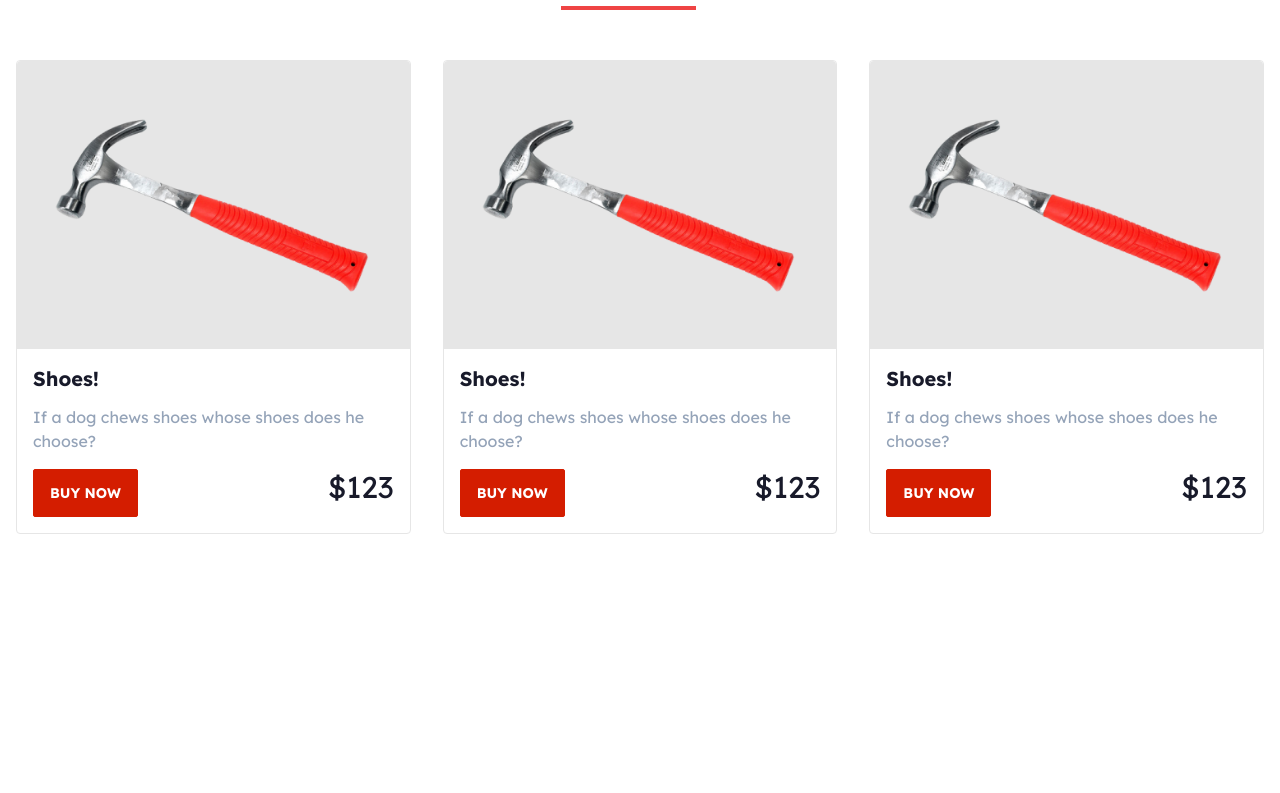
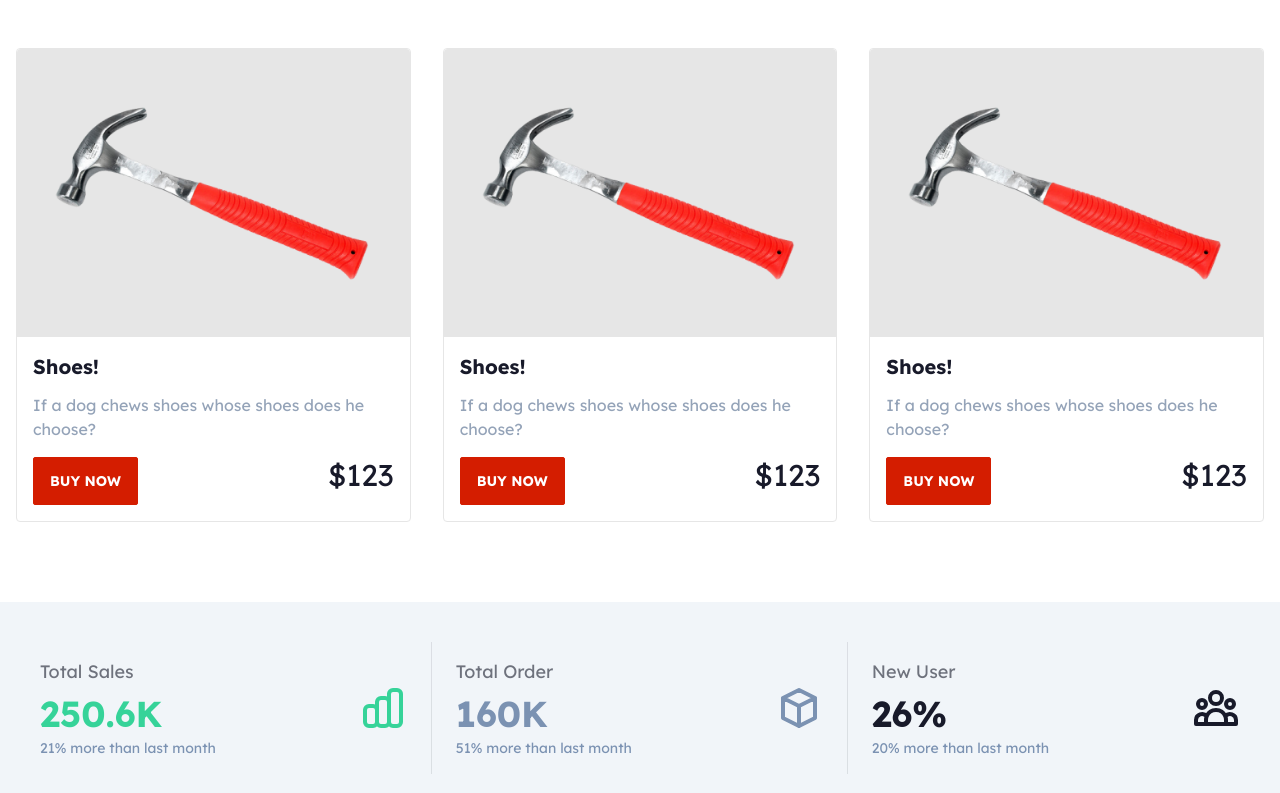
Before and after one commit to Naiem890/Tools-Hub, a React (Create React App) app: page / in a window 1280 px wide. Shown: the part 833-1626 px from the top of the page. Before the commit the page ends 1379 px from the top, so only its background shows below. Built offline with nearby package versions, Linux system fonts and the light colour scheme.

Commit message:
business stats added

```diff
--- a/package.json
+++ b/package.json
@@ -3,13 +3,17 @@
   "version": "0.1.0",
   "private": true,
   "dependencies": {
+    "@heroicons/react": "^1.0.6",
     "@testing-library/jest-dom": "^5.16.4",
     "@testing-library/react": "^13.2.0",
     "@testing-library/user-event": "^13.5.0",
     "daisyui": "^2.15.0",
     "react": "^18.1.0",
     "react-dom": "^18.1.0",
+    "react-firebase-hooks": "^5.0.3",
+    "react-router-dom": "^6.3.0",
     "react-scripts": "5.0.1",
+    "react-toastify": "^9.0.1",
     "web-vitals": "^2.1.4"
   },
   "scripts": {
--- a/src/components/Pages/Home/Hero.js
+++ b/src/components/Pages/Home/Hero.js
@@ -3,27 +3,27 @@ import heroImage from "./../../../assets/image/hero.png";
 const Hero = () => {
   return (
     <div>
-      <div class="hero  bg-base-200 pt-16 pb-9">
-        <div class="hero-content flex-col md:gap-20 lg:flex-row">
+      <div className="hero  bg-base-200 pt-16 pb-9">
+        <div className="hero-content flex-col lg:gap-20 md:flex-row">
           <img
             src={heroImage}
-            class="lg:max-w-lg sm:max-w-sm rounded-lg"
+            className="lg:max-w-lg sm:max-w-sm rounded-lg md:px-0 px-6"
             alt="toolsimage"
           />
 
           <div>
-            <h1 class="text-4xl lg:text-5xl font-bold capitalize leading-normal">
+            <h1 className="text-4xl lg:text-5xl font-bold capitalize leading-normal lg:leading-normal">
               Get all your carpentry tools in{" "}
               <span className="bg-secondary text-slate-200 px-3 py-1 italic">
                 bulk amount
               </span>
             </h1>
-            <p class="py-6 text-lg">
+            <p className="py-6 text-lg">
               We are the Bangladesh best tools manufacturer for carpenter in a
               very reasonable price including 7 days fast delivery. We also
               offer 6 month of replacement guarantee.
             </p>
-            <button class="btn btn-primary text-white">Order Now</button>
+            <button className="btn btn-primary text-white">Order Now</button>
           </div>
         </div>
       </div>
--- a/src/components/Pages/Home/Home.js
+++ b/src/components/Pages/Home/Home.js
@@ -1,5 +1,6 @@
 import React from "react";
 import Hero from "./Hero";
+import Stats from "./Stats";
 import Tools from "./Tools";
 
 const Home = () => {
@@ -7,6 +8,7 @@ const Home = () => {
     <div>
       <Hero></Hero>
       <Tools></Tools>
+      <Stats></Stats>
     </div>
   );
 };
--- /dev/null
+++ b/src/components/Pages/Home/Stats.js
@@ -0,0 +1,54 @@
+import React from "react";
+import {
+  ChartBarIcon,
+  CubeIcon,
+  UserGroupIcon,
+} from "@heroicons/react/outline";
+const Stats = () => {
+  return (
+    <div className="bg-slate-100 py-10 mt-20">
+      <div className="container mx-auto 2xl:px-32 px-4 ">
+        {/* <h2 className="text-4xl text-center">
+          We're <span className="border-b-4 pb-2 border-info">Trusted</span> By
+          People
+        </h2> */}
+        <div class="stats stats-vertical lg:stats-horizontal w-full bg-transparent border-0">
+          <div class="stat ">
+            <div class="stat-figure text-success ">
+              <ChartBarIcon className="w-12 h-12"></ChartBarIcon>
+            </div>
+            <div class="stat-title text-lg mb-2">Total Sales</div>
+            <div class="stat-value text-success">250.6K</div>
+            <div class="stat-desc text-sm mt-1 text-secondary">
+              21% more than last month
+            </div>
+          </div>
+
+          <div class="stat">
+            <div class="stat-figure text-secondary">
+              <CubeIcon className="w-12 h-12"></CubeIcon>
+            </div>
+            <div class="stat-title text-lg mb-2">Total Order</div>
+            <div class="stat-value text-secondary">160K</div>
+            <div class="stat-desc text-sm mt-1 text-secondary">
+              51% more than last month
+            </div>
+          </div>
+
+          <div class="stat">
+            <div class="stat-figure ">
+              <UserGroupIcon className="w-12 h-12"></UserGroupIcon>
+            </div>
+            <div class="stat-title text-lg mb-2">New User</div>
+            <div class="stat-value">26%</div>
+            <div class="stat-desc text-sm mt-1 text-secondary ">
+              20% more than last month
+            </div>
+          </div>
+        </div>
+      </div>
+    </div>
+  );
+};
+
+export default Stats;
--- a/src/components/Pages/Home/Tool.js
+++ b/src/components/Pages/Home/Tool.js
@@ -4,17 +4,17 @@ import hammerImage from "./../../../assets/image/hammer.png";
 const Tool = () => {
   return (
     <div>
-      <div class="card card-compact card-bordered">
+      <div className="card card-compact card-bordered">
         <figure className="bg-base-200 min-h-72 px-8 py-6">
           <img src={hammerImage} className="object-cover" alt="Shoes" />
         </figure>
-        <div class="card-body">
-          <h2 class="card-title">Shoes!</h2>
+        <div className="card-body">
+          <h2 className="card-title">Shoes!</h2>
           <p className="text-base text-slate-400">
             If a dog chews shoes whose shoes does he choose?
           </p>
-          <div class="card-actions mt-2 justify-between">
-            <button class="btn btn-primary text-white">Buy Now</button>
+          <div className="card-actions mt-2 justify-between">
+            <button className="btn btn-primary text-white">Buy Now</button>
             <span className="text-3xl">$123</span>
           </div>
         </div>
--- a/src/components/Pages/Home/Tools.js
+++ b/src/components/Pages/Home/Tools.js
@@ -3,7 +3,7 @@ import Tool from "./Tool";
 
 const Tools = () => {
   return (
-    <div className="container 2xl:px-32 px-4 py-3  mx-auto mt-20">
+    <div className="container 2xl:px-32 px-4  mx-auto mt-20">
       <h2 className="text-4xl text-center">
         Our <span className=" border-b-4 pb-2 border-red-500">Popular</span>{" "}
         Tools
--- a/src/components/Shared/Navbar.js
+++ b/src/components/Shared/Navbar.js
@@ -4,13 +4,13 @@ import logo from "./../../assets/image/logo.svg";
 const Navbar = () => {
   return (
     <div>
-      <div class="navbar  container 2xl:px-20 py-3  mx-auto">
-        <div class="navbar-start">
-          <div class="dropdown">
-            <label tabindex="0" class="btn btn-ghost lg:hidden">
+      <div className="navbar  container 2xl:px-20 py-3  mx-auto">
+        <div className="navbar-start">
+          <div className="dropdown">
+            <label tabindex="0" className="btn btn-ghost lg:hidden">
               <svg
                 xmlns="http://www.w3.org/2000/svg"
-                class="h-5 w-5"
+                className="h-5 w-5"
                 fill="none"
                 viewBox="0 0 24 24"
                 stroke="currentColor"
@@ -25,16 +25,16 @@ const Navbar = () => {
             </label>
             <ul
               tabindex="0"
-              class="menu menu-compact dropdown-content mt-3 p-2 shadow bg-base-100 rounded-box w-52"
+              className="menu menu-compact dropdown-content mt-3 p-2 shadow bg-base-100 rounded-box w-52"
             >
               <li>
                 <a>Item 1</a>
               </li>
               <li tabindex="0">
-                <a class="justify-between">
+                <a className="justify-between">
                   Parent
                   <svg
-                    class="fill-current"
+                    className="fill-current"
                     xmlns="http://www.w3.org/2000/svg"
                     width="24"
                     height="24"
@@ -43,7 +43,7 @@ const Navbar = () => {
                     <path d="M8.59,16.58L13.17,12L8.59,7.41L10,6L16,12L10,18L8.59,16.58Z" />
                   </svg>
                 </a>
-                <ul class="p-2">
+                <ul className="p-2">
                   <li>
                     <a>Submenu 1</a>
                   </li>
@@ -57,12 +57,12 @@ const Navbar = () => {
               </li>
             </ul>
           </div>
-          <a class="btn btn-ghost normal-case text-xl">
+          <a className="btn btn-ghost normal-case text-xl">
             <img src={logo} alt="tools-hub" />
           </a>
         </div>
-        <div class="navbar-center hidden lg:flex">
-          <ul class="menu menu-horizontal p-0">
+        <div className="navbar-center hidden lg:flex">
+          <ul className="menu menu-horizontal p-0">
             <li>
               <a>Item 1</a>
             </li>
@@ -70,7 +70,7 @@ const Navbar = () => {
               <a>
                 Parent
                 <svg
-                  class="fill-current"
+                  className="fill-current"
                   xmlns="http://www.w3.org/2000/svg"
                   width="20"
                   height="20"
@@ -79,7 +79,7 @@ const Navbar = () => {
                   <path d="M7.41,8.58L12,13.17L16.59,8.58L18,10L12,16L6,10L7.41,8.58Z" />
                 </svg>
               </a>
-              <ul class="p-2">
+              <ul className="p-2">
                 <li>
                   <a>Submenu 1</a>
                 </li>
@@ -93,8 +93,8 @@ const Navbar = () => {
             </li>
           </ul>
         </div>
-        <div class="navbar-end">
-          <a class="btn">Get started</a>
+        <div className="navbar-end">
+          <a className="btn">Get started</a>
         </div>
       </div>
     </div>
```
Also changed, not shown: 1 other file (tests, documents, lock files or other folders).
